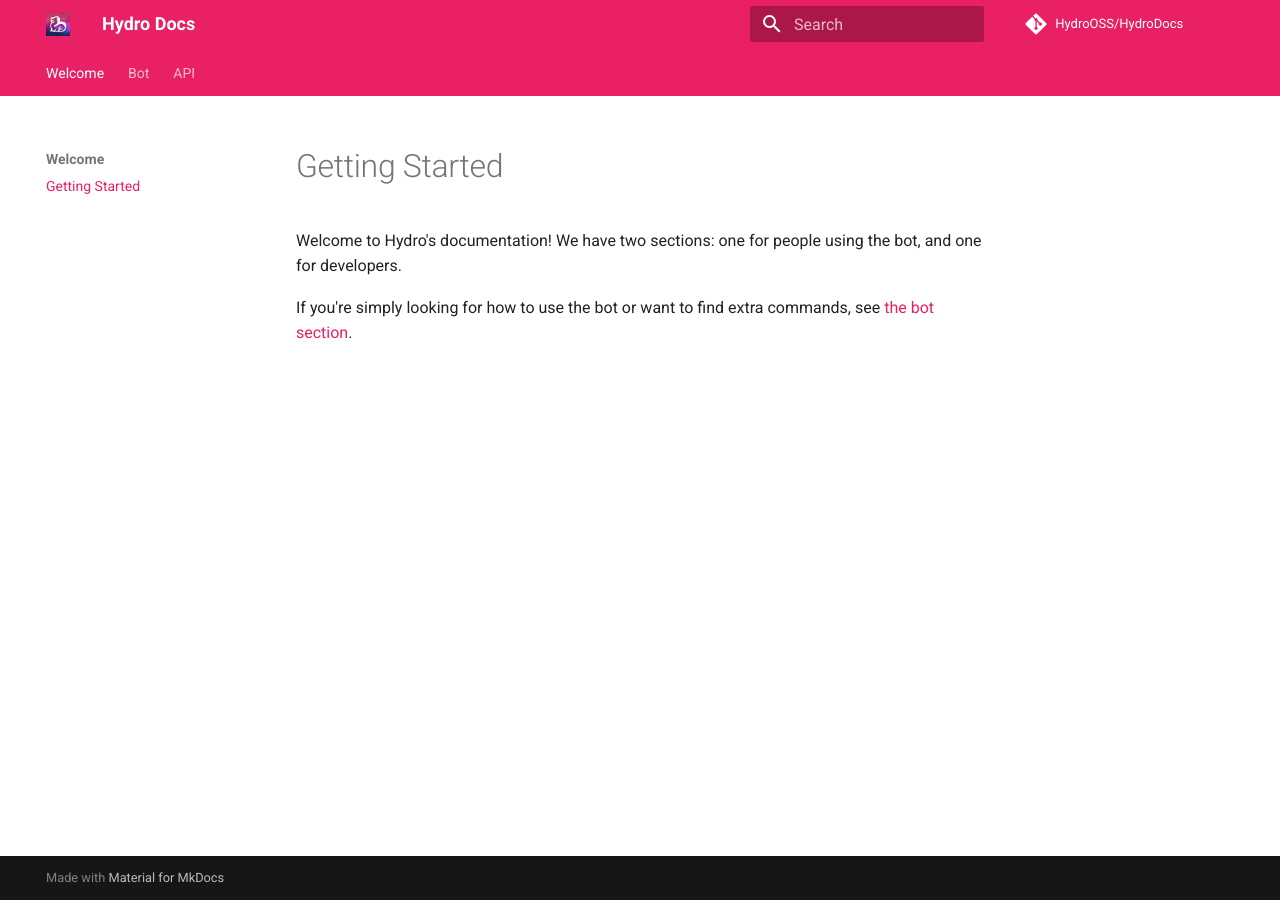
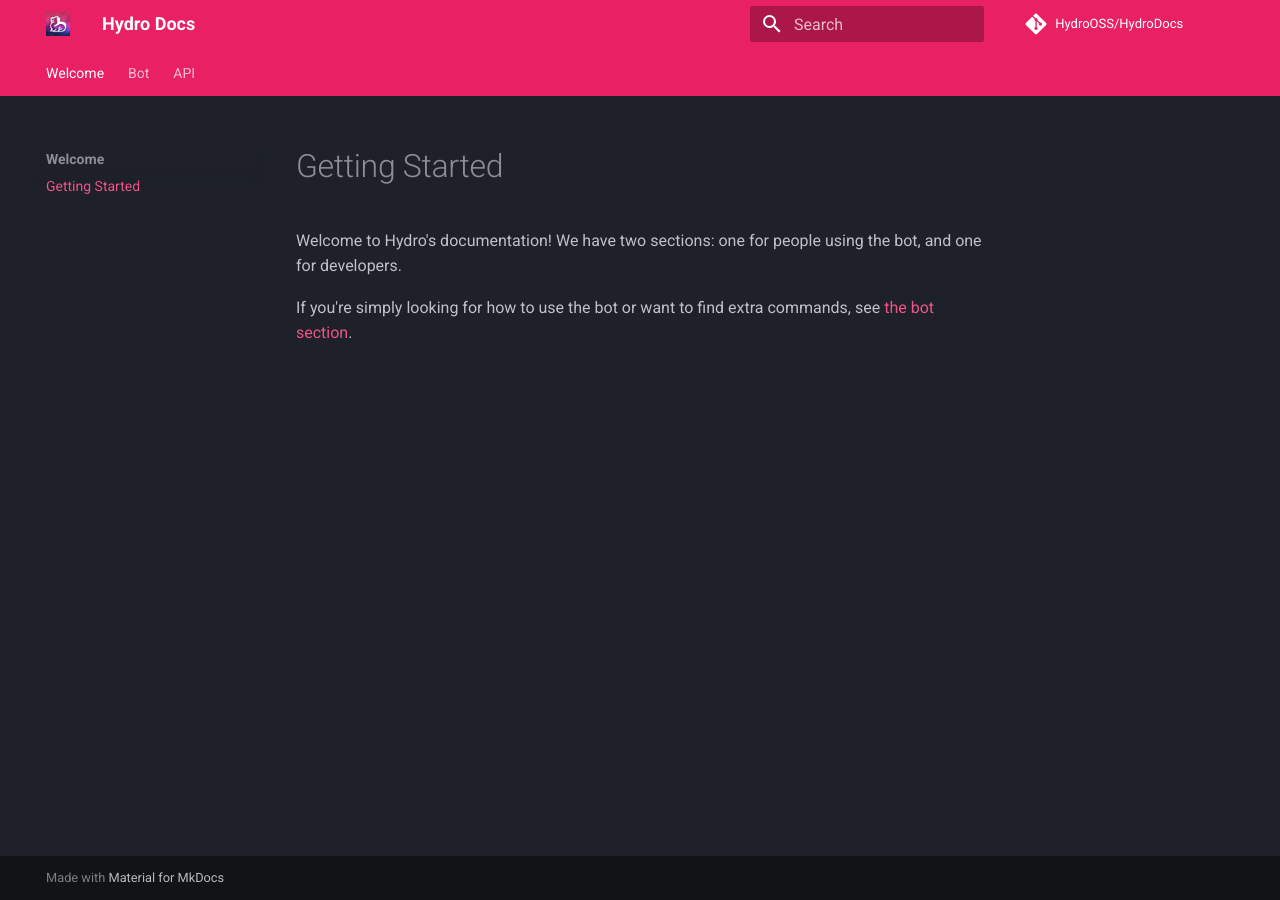
Before and after one commit to HydroOSS/HydroDocs, an MkDocs documentation site: the page built from docs/index.md, in a window 1280 px wide. Built offline with MkDocs 1.6.1 and Material for MkDocs 9.7.7, drawn with Linux system fonts in a browser that asks for light colours; comment, search, counter and statistics services are not loaded.

Commit message:
feat: set slate theme

```diff
--- a/mkdocs.yml
+++ b/mkdocs.yml
@@ -6,7 +6,7 @@ theme:
   features:
     - tabs
   palette:
-    # scheme: slate
+    scheme: slate
     primary: pink
     accent: red
 
```
